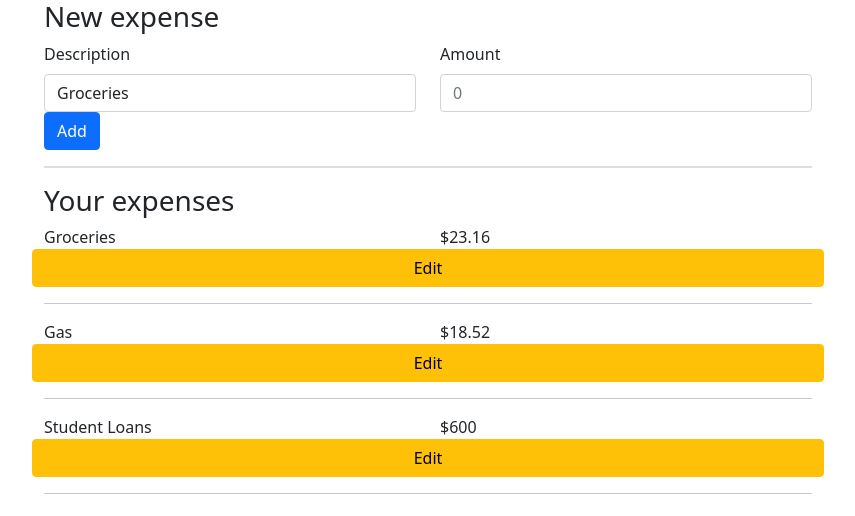
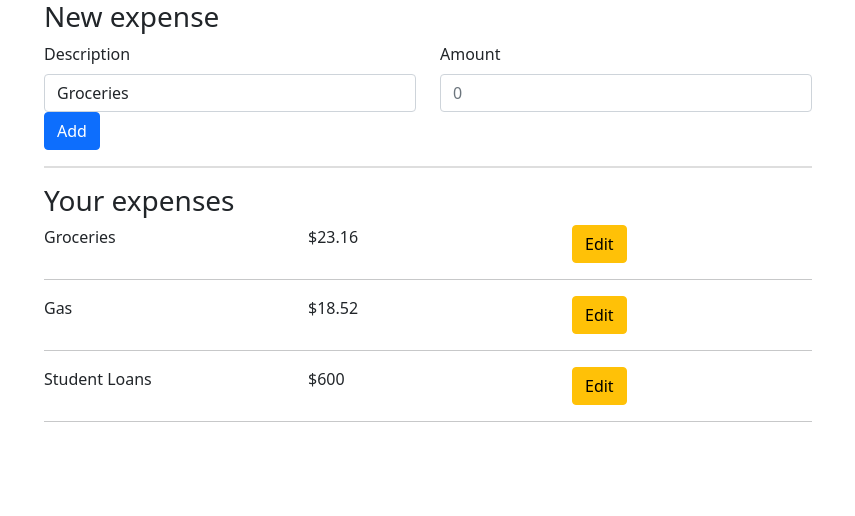
Before and after one commit to david-asenoff/ReactJS-projects, a React (Create React App) app in the folder expenses.frontend/: page / in a window 1280 px wide. Shown: the top 516 px of the page, without its empty margins (212-1067 px from the left). Built offline with nearby package versions, Linux system fonts and the light colour scheme.

Commit message:
Align Edit button using Col component

```diff
--- a/expenses.frontend/src/components/ExpenseList.js
+++ b/expenses.frontend/src/components/ExpenseList.js
@@ -26,7 +26,7 @@ const ListRow = ({ expense }) => {
         <Row>
             <Col>{expense.description}</Col>
             <Col>${expense.amount}</Col>
-            <Button variant="warning" onClick={()=>setIsEditing(!isEditing)}>Edit</Button>
+            <Col><Button variant="warning" onClick={()=>setIsEditing(!isEditing)}>Edit</Button></Col>
         </Row>
         <hr/>
     </div>
```
